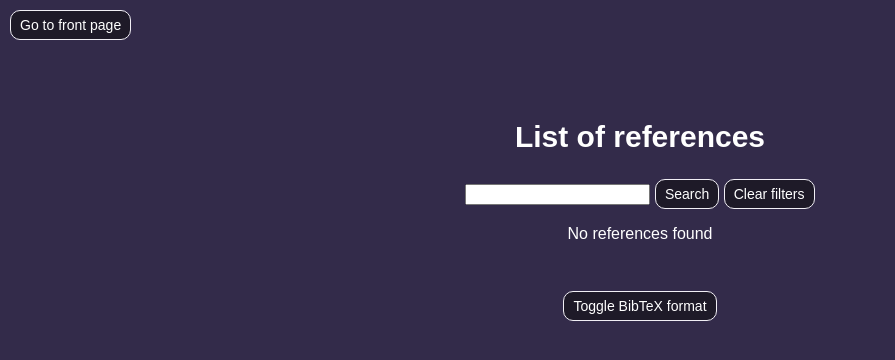
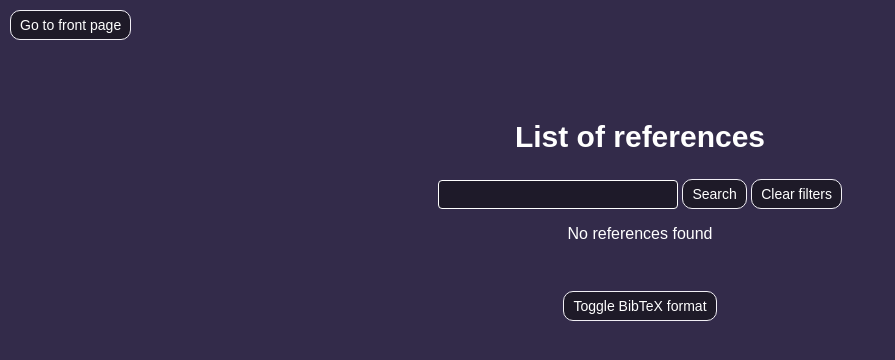
Before and after one commit to chuotchuot/ohtu-latexchefs, a Flask app: template src/templates/list_of_references.html in a window 1280 px wide. Shown: the top 360 px of the page, without its empty margins (0-895 px from the left). Run offline with Flask 3, Linux system fonts and the light colour scheme; the template is opened without the code that fills it, so the values that code supplies are empty.

Commit message:
Styled the search box and created a separate folder for the icons

```diff
--- a/src/static/styles/list_of_references.css
+++ b/src/static/styles/list_of_references.css
@@ -35,6 +35,7 @@ pre{
     flex-direction: column;
     align-items: left;
     vertical-align: middle;
+    margin-top: 10px;
 }
 
 form{
@@ -99,6 +100,16 @@ form{
     transform: scale(0.975);
 }
 
+.inputfield{
+    width: 240px;
+    box-sizing: border-box;
+    border: 1px solid rgb(255,255,255);
+    padding: 10px 10px 10px 10px;
+    height: 29px;
+    border-radius: 4px;
+    color: white;
+    background-color: rgb(30, 26, 41);
+}
 
 .delete{
     border: 1px solid hsl(0 100 66);
--- a/src/templates/list_of_references.html
+++ b/src/templates/list_of_references.html
@@ -15,7 +15,7 @@ List of references | References
 
 
 <form action="/filter_references" method="POST">
-    <input type="text" name="query">
+    <input type="text" class="inputfield" name="query">
     <input type="submit" class="button" value="Search">
     <input type="submit" class="button" value="Clear filters">
 </form>
@@ -30,6 +30,7 @@ List of references | References
 {{ i.text.strip() }}
     {% endfor %}
 </div>
+
 <div class="topButtons">
     <button class="button" onclick="copyAllReferences('all-references-in-bibtex')">Copy All References</button>
     <a href="/download/allreferences.bib" class="button" download="allreferences.bib">Download All References</a>
@@ -43,24 +44,24 @@ List of references | References
         <div class="{{'buttons' if toggle == 'off' else 'buttonsBibtex'}}">
             {% if toggle == "on" %}
             <a href="/download/{{i.id}}.bib" class="button refbutton" title="Download" value="Download" download="reference.bib">
-                <img src="/static/google_download.svg" height="16"/>
+                <img src="/static/icons/google_download.svg" height="16"/>
             </a>
-            <button id="copy_button" class="copy-button button refButton" onclick="copyToClipboard('bibtex-{{ i.id }}')">
-                <img src="/static/google_copy.svg" height="16"/>
+            <button id="copy_button" class="copy-button button refButton" title="Copy" onclick="copyToClipboard('bibtex-{{ i.id }}')">
+                <img src="/static/icons/google_copy.svg" height="16"/>
             </button>
             {% endif %}
             <form action="/edit" method="POST">
                 <input type="hidden" name="id" value="{{i.id}}">
                 <input type="hidden" name="confirmed" value="0">
                 <button class="button refButton" title="Edit" value="Edit" type="submit">
-                    <img src="/static/google_edit.svg" height="16"/>
+                    <img src="/static/icons/google_edit.svg" height="16"/>
                 </button>
             </form>
             <form action="/delete" method="POST">
                 <input type="hidden" name="id" value="{{i.id}}">
                 <input type="hidden" name="confirmed" value="0">
                 <button class="delete button refButton" title="Delete" value="Delete" type="submit">
-                    <img src="/static/google_delete.svg" height="16"/>
+                    <img src="/static/icons/google_delete.svg" height="16"/>
                 </button>
             </form>
         </div>
```
Also changed, not shown: src/static/icons/google_copy.svg (renamed from src/static/google_copy.svg), src/static/icons/google_delete.svg (renamed from src/static/google_delete.svg), src/static/icons/google_download.svg (renamed from src/static/google_download.svg), src/static/icons/google_edit.svg (renamed from src/static/google_edit.svg).
